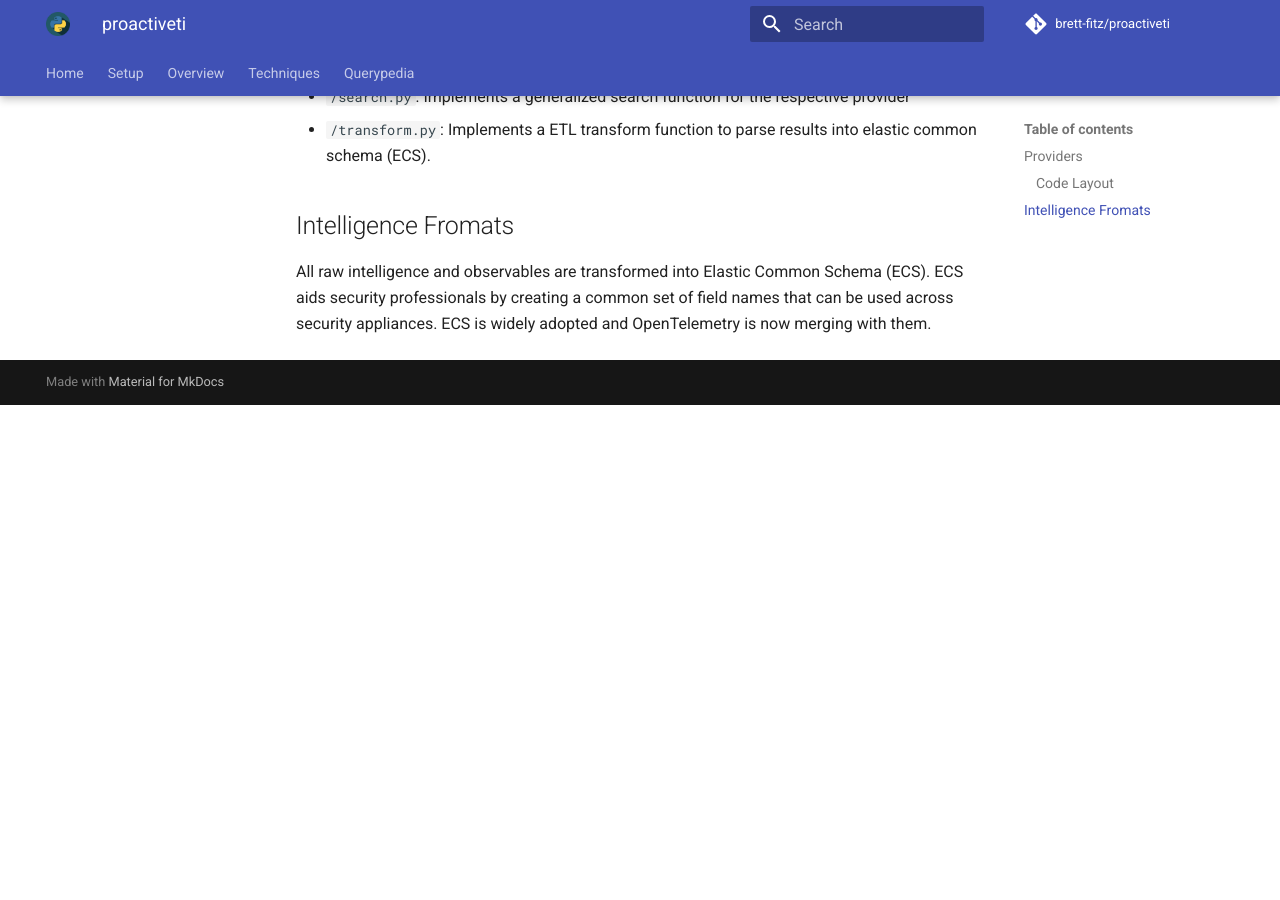
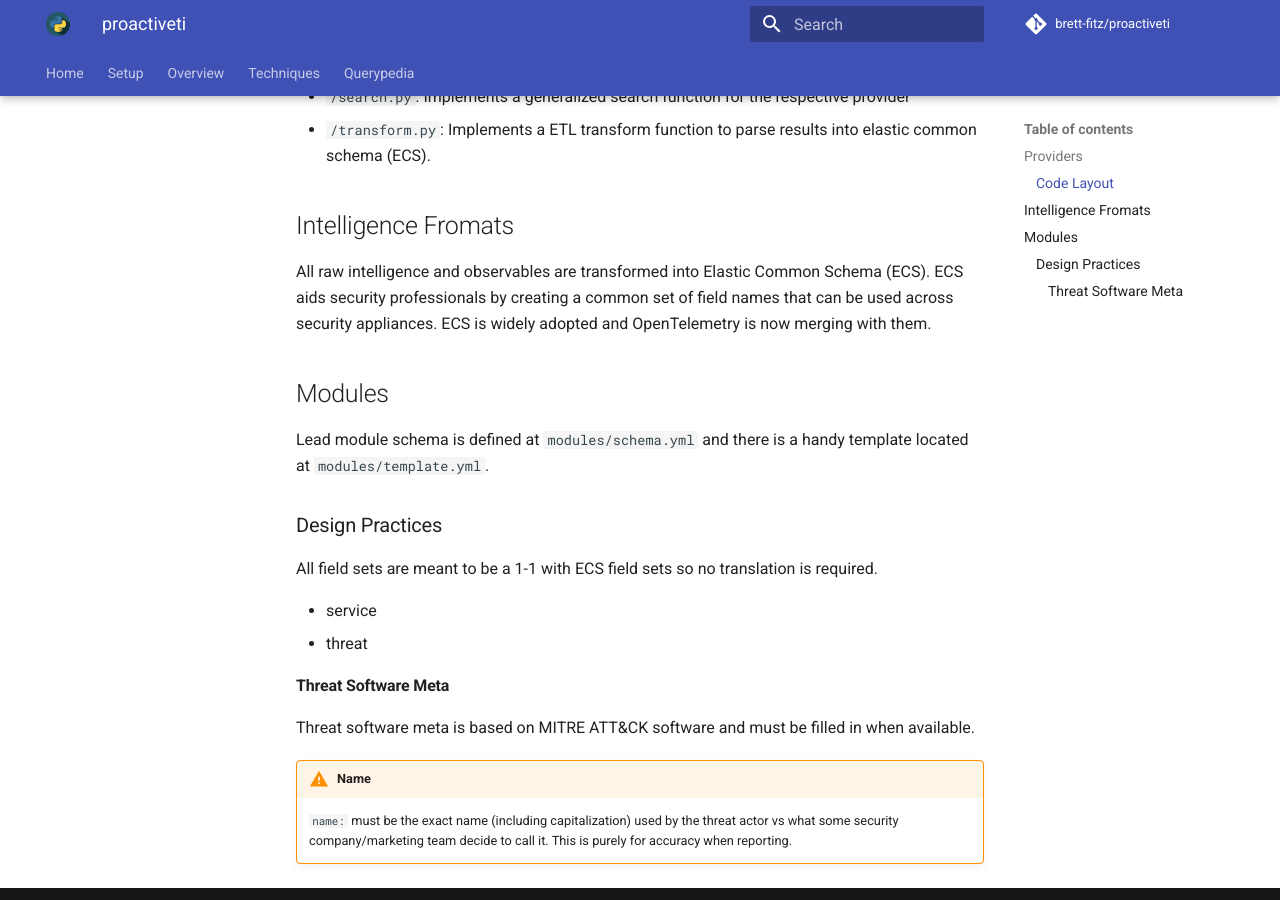
Before and after one commit to brett-fitz/proactiveti, an MkDocs documentation site: the page built from docs/proactiveti/overview.md, in a window 1280 px wide and 900 px high, scrolled down 665 px. Built offline with MkDocs 1.6.1 and Material for MkDocs 9.7.7, drawn with Linux system fonts in a browser that asks for light colours; comment, search, counter and statistics services are not loaded; before the commit the page ends 1070 px from its top, so only the background shows below that.

Commit message:
updated docs

```diff
--- a/docs/proactiveti/overview.md
+++ b/docs/proactiveti/overview.md
@@ -28,3 +28,23 @@ Each provider must have these two files:
 
 All raw intelligence and observables are transformed into Elastic Common Schema (ECS). ECS aids security professionals by creating a common set of field names that can be used
 across security appliances. ECS is widely adopted and OpenTelemetry is now merging with them.
+
+
+## Modules
+
+Lead module schema is defined at `modules/schema.yml` and there is a handy template located at `modules/template.yml`.
+
+### Design Practices
+
+All field sets are meant to be a 1-1 with ECS field sets so no translation is required.
+
+* service
+* threat
+
+#### Threat Software Meta
+
+Threat software meta is based on MITRE ATT&CK software and must be filled in when available.
+
+!!! warning "Name"
+    `name:` must be the exact name (including capitalization) used by the threat actor vs what some security company/marketing team decide to call it.
+    This is purely for accuracy when reporting.
--- a/pyproject.toml
+++ b/pyproject.toml
@@ -34,6 +34,7 @@ mkdocstrings = "^0.23.0"
 mkdocs-material = "^9.4.8"
 mkdocs-minify-plugin = "^0.7.1"
 mkdocs-table-reader-plugin = "^2.0.3"
+mkdocs-include-markdown-plugin = "^6.0.4"
 
 [tool.poetry.scripts]
 proactiveti = "proactiveti.cli.cli:cli"
```
Also changed, not shown: docs/querypedia.md (+8 -72 lines), modules/cobalt_strike/README.md (added, +78 -0 lines), 1 other file.
